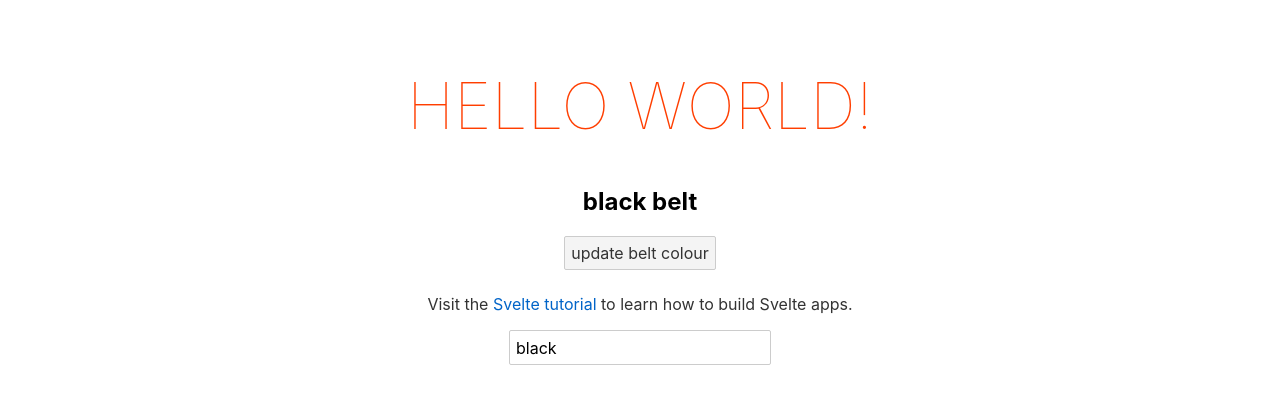
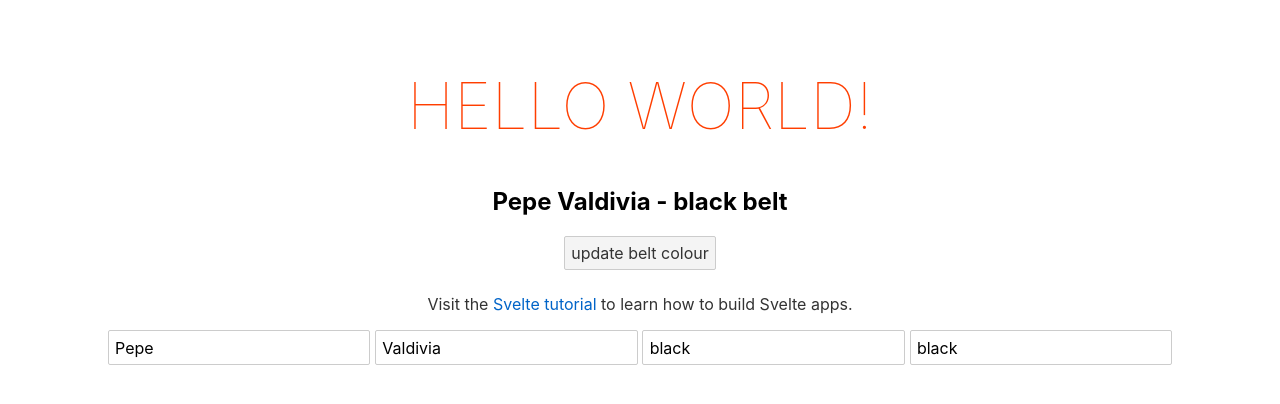
Before and after one commit to pepeul1191/svelte-tuto, a Svelte app: page / in a window 1280 px wide. Shown: the top 404 px of the page. Built offline with nearby package versions, Linux system fonts and the light colour scheme.

Commit message:
svelte tutorial 5 reactive value

```diff
--- a/src/App.svelte
+++ b/src/App.svelte
@@ -1,6 +1,14 @@
 <script>
 	export let name;
 	let beltColor = 'black';
+	let firstName = 'Pepe';
+	let lastName = 'Valdivia';
+
+	$: fullName = `${firstName} ${lastName}`;
+	$: {
+		console.log(beltColor);
+		console.log(fullName);
+	};
 
 	const handleClick = () => {
 		beltColor  = 'orange';
@@ -13,10 +21,13 @@
 
 <main>
 	<h1>Hello {name}!</h1>
-	<h2 style="color: {beltColor}">{beltColor} belt</h2>
+	<h2 style="color: {beltColor}">{fullName} - {beltColor} belt</h2>
 	<button on:click={handleClick}>update belt colour</button>
-	<p>Visit the <a href="https://svelte.dev/tutorial">Svelte tutorial</a> to learn how to build Svelte apps.</p>
-	<input type="text" on:input={handleInput} bind:value={beltColor }>
+	<p>Visit the <a href="https://svelte.dev /tutorial">Svelte tutorial</a> to learn how to build Svelte apps.</p>
+	<input type="text" bind:value={firstName}>
+	<input type="text" bind:value={lastName}>
+	<input type="text" bind:value={beltColor}>
+	<input type="text" on:input={handleInput} bind:value={beltColor}>
 </main>
 
 <style>
```
